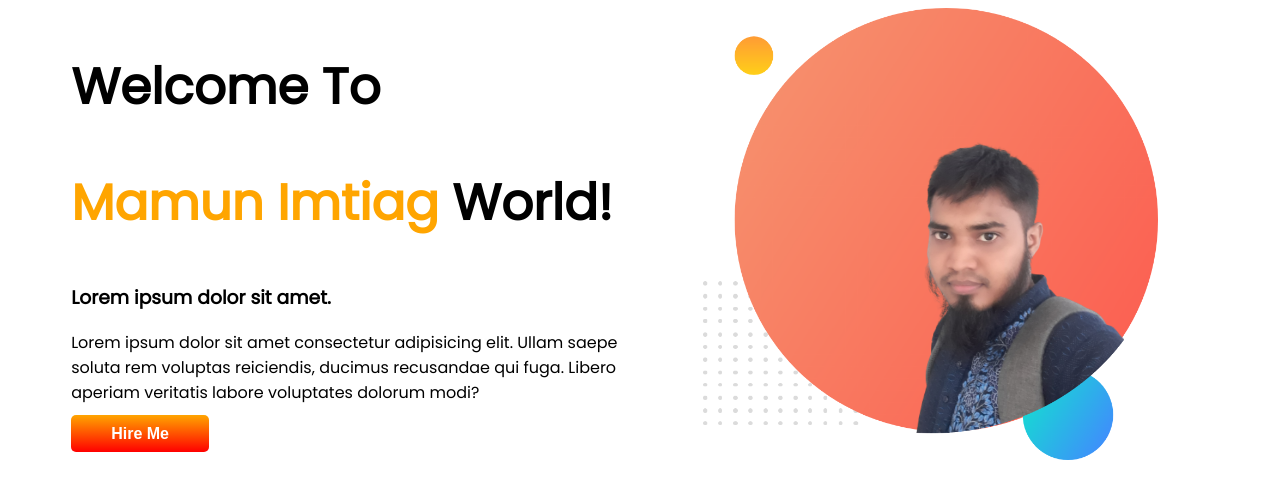
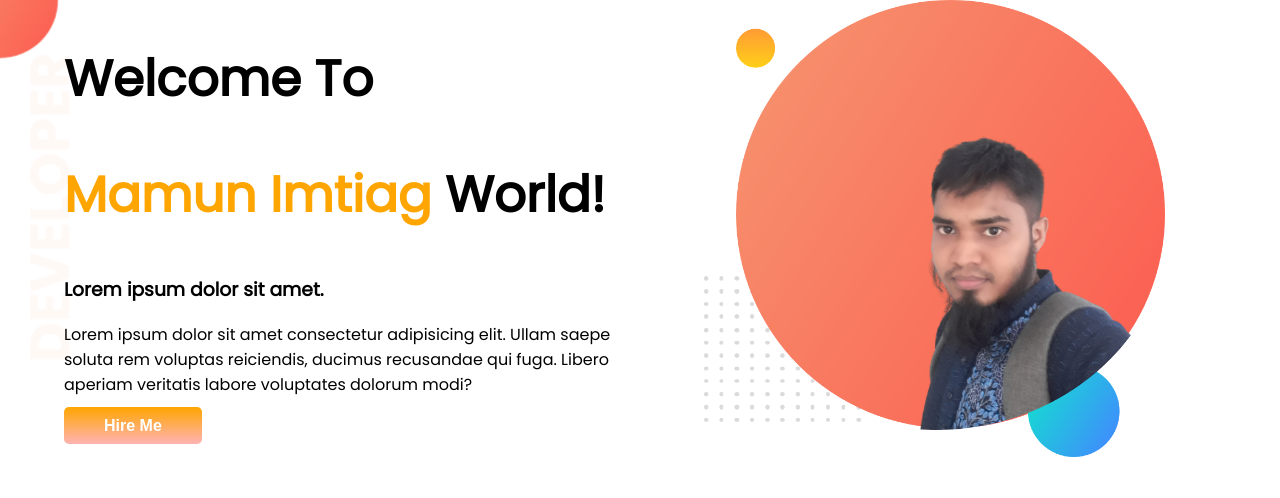
Before and after one commit to Mamun-imtiag/developer-portfolio, a plain HTML site: page index.html in a window 1280 px wide. Drawn offline with Linux system fonts and the light colour scheme.

Commit message:
top banner added

```diff
--- a/index.html
+++ b/index.html
@@ -12,7 +12,7 @@
 </head>
 
 <body>
-    <section>
+    <section class="top-banner">
         <div class="half-width">
             <h1>Welcome To</h1>
             <H1><span class="orange-color">Mamun Imtiag </span>World!</H1>
--- a/style.css
+++ b/style.css
@@ -1,5 +1,6 @@
 body{
     font-family: 'Poppins', sans-serif;
+    margin: 0;
 }
 h1{
     font-size: 50px;
@@ -22,10 +23,15 @@ section{
 .link-button{
 
     text-decoration: none;
-    background-image:linear-gradient(orange,red);
+    background-image:linear-gradient(orange,#ff00004c);
     padding: 10px 40px;
     border-radius: 5px;
     color: white;
     font-weight: 700;
     font-family: Arial, Helvetica, sans-serif;
 }
+.top-banner{
+
+    background-image: url(images/top-banner.png);
+    background-repeat: no-repeat;
+}
```
